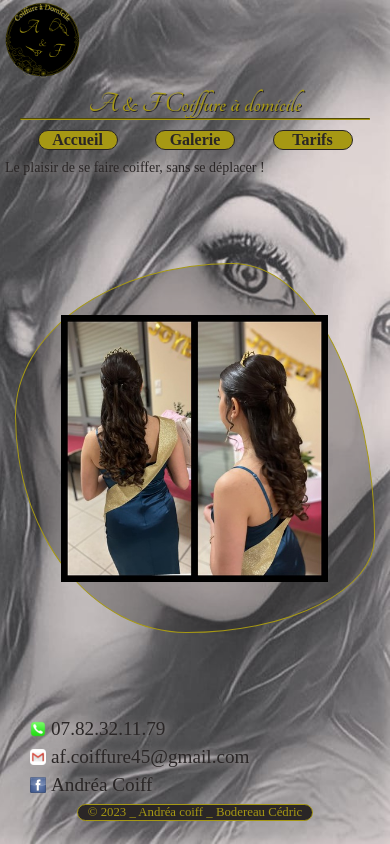
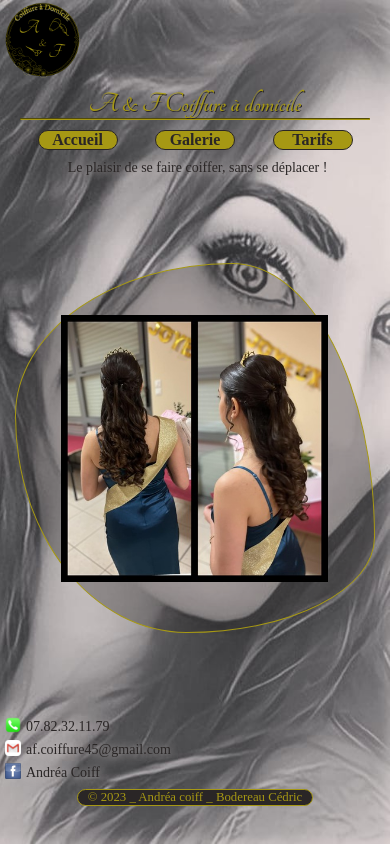
Before and after one commit to Dricks45/A-F-coiffure-a-domicile, a React (Vite) app: page /accueil in a window 390 px wide. Built offline with nearby package versions, Linux system fonts and the light colour scheme.

Commit message:
rectification des tailles de polices en mobile

```diff
--- a/src/pages/prices/media-prices.scss
+++ b/src/pages/prices/media-prices.scss
@@ -4,7 +4,7 @@
     font-size: 2.5em;
   }
   .container_prices {
-    max-width: 750px;
+    max-width: 50%;
     margin: 0 auto;
     font-size: 1.2em;
     border-radius: 6px;
--- a/src/pages/welcome/media-welcome.scss
+++ b/src/pages/welcome/media-welcome.scss
@@ -15,13 +15,13 @@
       }
     }
   }
-}
-.info_contact {
-  padding-left: 25px;
-  .phone_welcome {
-    font-size: 1.2rem;
-  }
-  .redirect_link {
-    font-size: 1.2rem;
+  .info_contact {
+    padding-left: 25px;
+    .phone_welcome {
+      font-size: 1rem;
+    }
+    .redirect_link {
+      font-size: 1rem;
+    }
   }
 }
--- a/src/pages/welcome/welcome.scss
+++ b/src/pages/welcome/welcome.scss
@@ -6,6 +6,7 @@
   margin: 5px 0;
   padding-left: 5px;
   font-size: 14px;
+  text-align: center;
 }
 .center_picture {
   width: 100vw;
@@ -51,9 +52,9 @@
   text-align: start;
   color: $blackColor;
   text-shadow: 1px 1px 10px $textShadow;
-  line-height: 28px;
+  line-height: 22px;
   .phone_welcome {
-    font-size: 16px;
+    font-size: 14px;
     margin: 0;
   }
   .phone_welcome::before {
@@ -63,7 +64,7 @@
     top: 2px;
   }
   .redirect_link {
-    font-size: 16px;
+    font-size: 14px;
     text-decoration: none;
     color: $blackColor;
     display: block;
```
